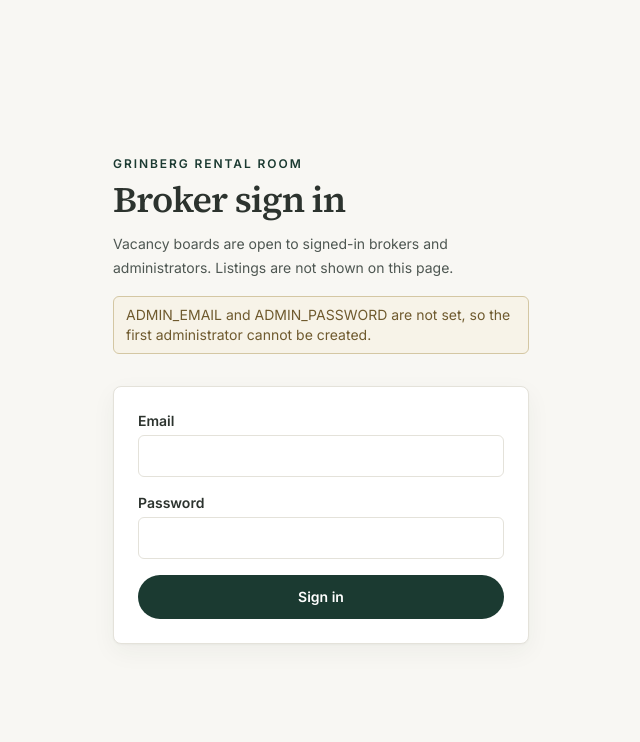
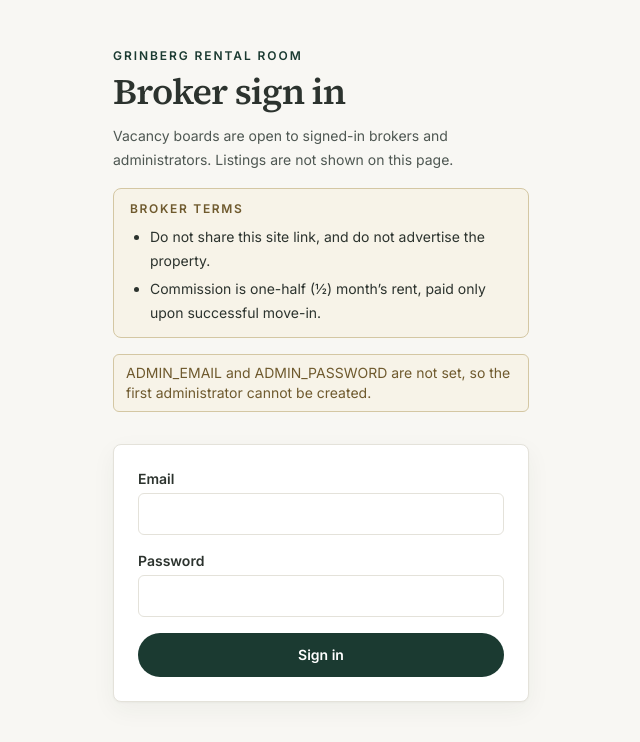
Before and after one commit to waterusername/rental-room, a Next.js app: page /login in a window 1280 px wide. Shown: the top 742 px of the page, without its empty margins (319-959 px from the left). Built offline with nearby package versions, Linux system fonts and the light colour scheme; no server answers.

Commit message:
Show broker terms on sign-in and on the pages brokers use.
The notice says not to share the site link or advertise the property, and that commission is one-half month's rent, paid only after a successful move-in.

Co-authored-by: waterusername <waterusername@users.noreply.github.com>

```diff
--- a/app/(account)/layout.tsx
+++ b/app/(account)/layout.tsx
@@ -1,4 +1,5 @@
 import { AccessHeader } from "@/components/AccessHeader";
+import { BrokerDisclosure } from "@/components/BrokerDisclosure";
 import { SiteFooter } from "@/components/SiteFooter";
 import { requireUser } from "@/lib/auth/guards";
 
@@ -9,7 +10,10 @@ export default async function AccountLayout({ children }: { children: React.Reac
   return (
     <>
       <AccessHeader email={session.email} role={session.role} section="Account" />
-      <main className="mx-auto w-full max-w-3xl flex-1 px-4 py-8 sm:px-6">{children}</main>
+      <main className="mx-auto w-full max-w-3xl flex-1 px-4 py-8 sm:px-6">
+        <BrokerDisclosure />
+        <div className="mt-6">{children}</div>
+      </main>
       <SiteFooter />
     </>
   );
--- a/app/(public)/login/page.tsx
+++ b/app/(public)/login/page.tsx
@@ -1,5 +1,6 @@
 import type { Metadata } from "next";
 import { LoginForm } from "@/components/auth/LoginForm";
+import { BrokerDisclosure } from "@/components/BrokerDisclosure";
 import { adminEnvWarning, databaseConfig } from "@/lib/auth/config";
 import { safeNextPath } from "@/lib/auth/http";
 
@@ -21,12 +22,13 @@ export default async function LoginPage({
   const adminWarning = adminEnvWarning();
 
   return (
-    <div className="mx-auto flex w-full max-w-md flex-1 flex-col justify-center px-4 py-16">
+    <div className="mx-auto flex w-full max-w-md flex-1 flex-col px-4 py-12">
       <p className="text-xs font-semibold uppercase tracking-[0.16em] text-accent">Grinberg rental room</p>
       <h1 className="mt-2 font-serif text-4xl font-semibold tracking-tight">Broker sign in</h1>
       <p className="mt-3 text-sm leading-6 text-muted">
         Vacancy boards are open to signed-in brokers and administrators. Listings are not shown on this page.
       </p>
+      <BrokerDisclosure className="mt-4" />
       {params.error === "setup" || !databaseReady ? (
         <p className="mt-4 rounded-md border border-tan-border bg-tan-soft px-3 py-2 text-sm text-tan">
           The access database is not configured for this deployment. Listings stay closed until Turso (or
--- a/app/(room)/layout.tsx
+++ b/app/(room)/layout.tsx
@@ -1,3 +1,4 @@
+import { BrokerDisclosure } from "@/components/BrokerDisclosure";
 import { SiteFooter } from "@/components/SiteFooter";
 import { SiteHeader } from "@/components/SiteHeader";
 import { requireBrowse } from "@/lib/auth/guards";
@@ -17,6 +18,9 @@ export default async function RoomLayout({ children }: { children: React.ReactNo
       </a>
       <SiteHeader viewer={{ email: session.email, name: session.name, role: session.role }} />
       <main id="inventory" className="flex-1">
+        <div className="mx-auto max-w-6xl px-4 pt-6 sm:px-6">
+          <BrokerDisclosure />
+        </div>
         {children}
       </main>
       <SiteFooter />
--- /dev/null
+++ b/components/BrokerDisclosure.tsx
@@ -0,0 +1,14 @@
+export function BrokerDisclosure({ className = "" }: { className?: string }) {
+  return (
+    <aside
+      aria-label="Broker terms"
+      className={`rounded-lg border border-tan-border bg-tan-soft px-4 py-3 text-sm leading-6 text-ink ${className}`}
+    >
+      <p className="text-xs font-semibold uppercase tracking-[0.14em] text-tan">Broker terms</p>
+      <ul className="mt-2 list-disc space-y-1 pl-5">
+        <li>Do not share this site link, and do not advertise the property.</li>
+        <li>Commission is one-half (½) month’s rent, paid only upon successful move-in.</li>
+      </ul>
+    </aside>
+  );
+}
```
